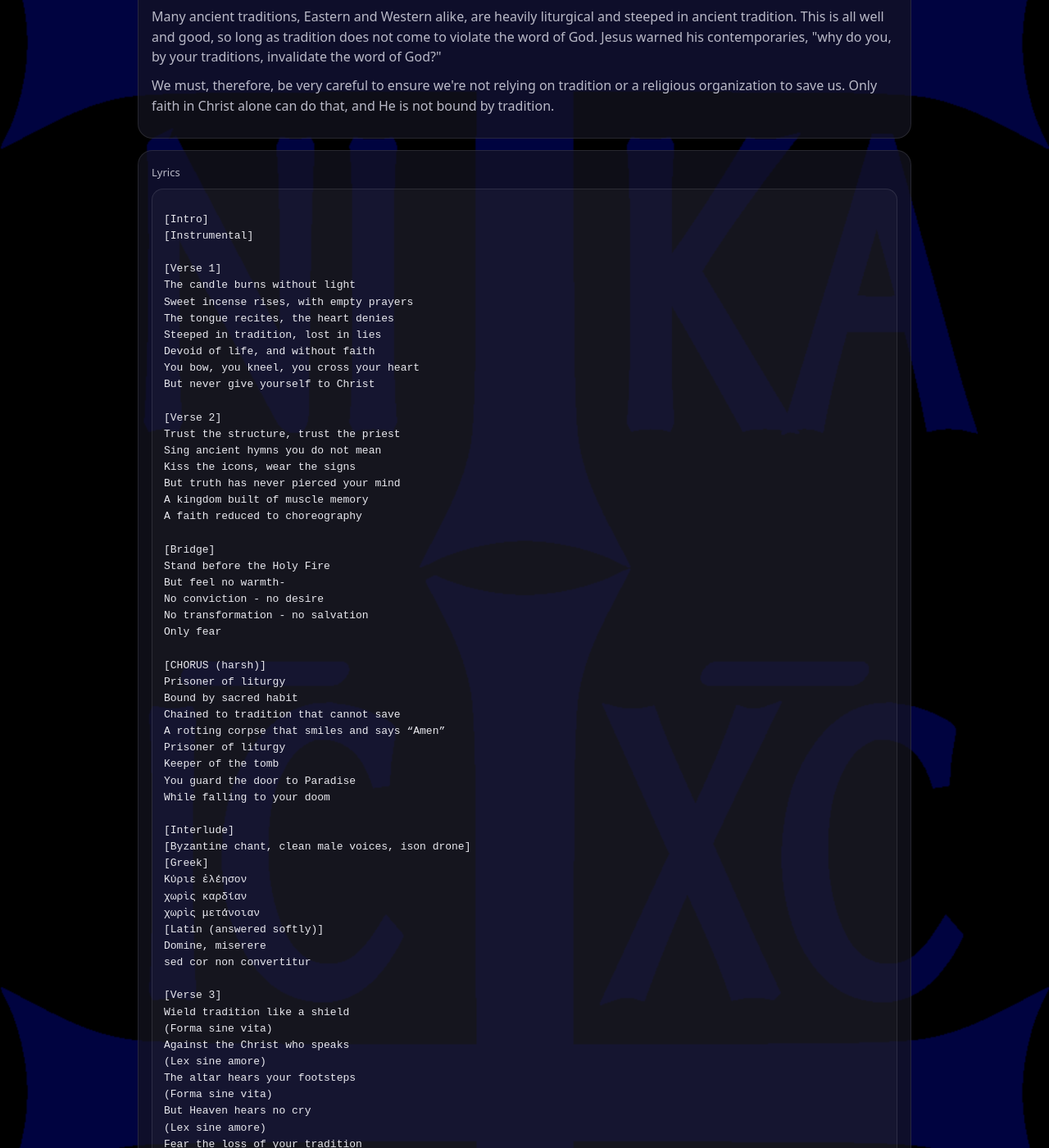
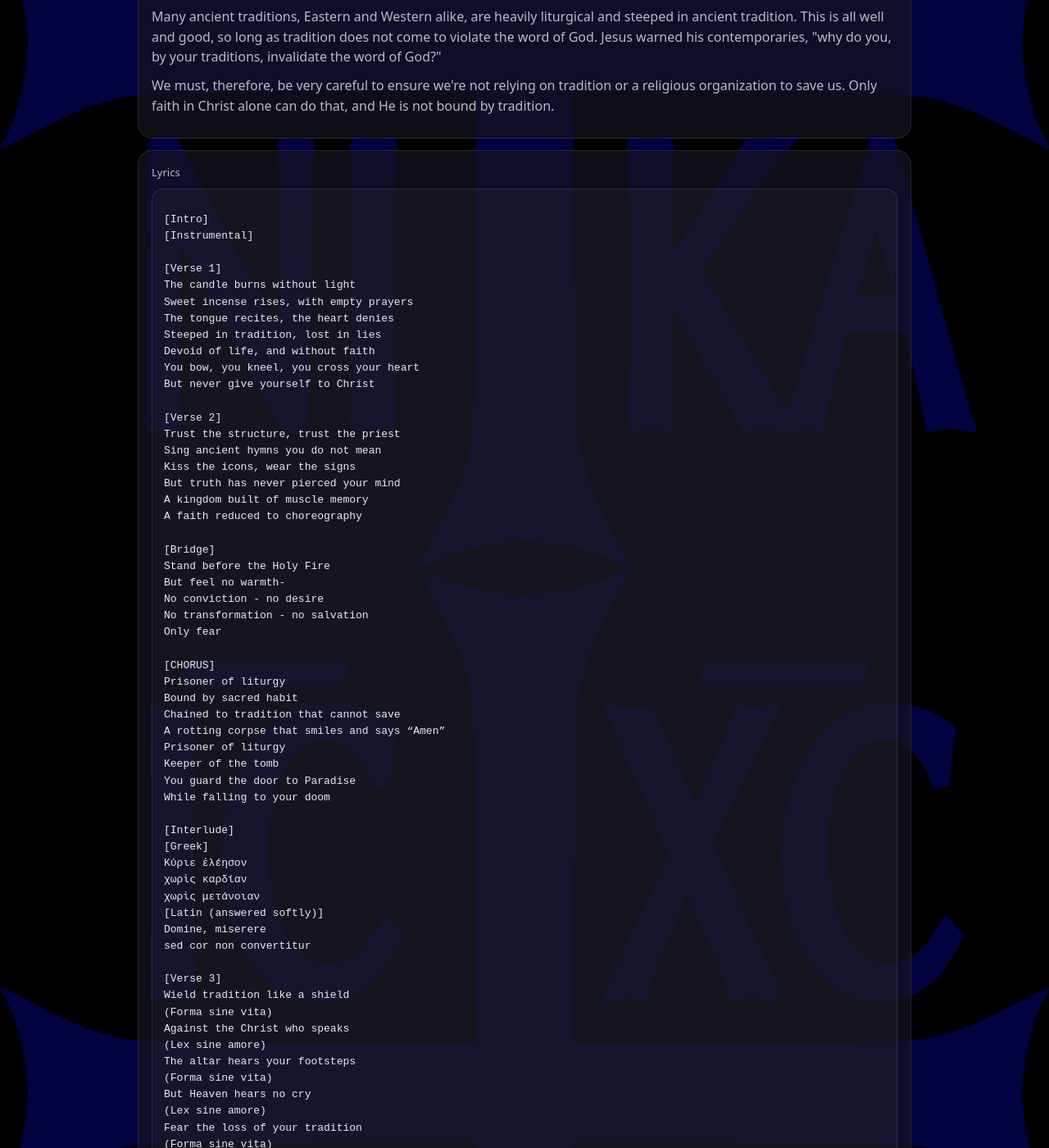
Before and after one commit to Efpophis/music-efpophis-net, a Jekyll site: the page built from _tracks/07-prisoner-of-liturgy.md, in a window 1280 px wide and 1400 px high, scrolled down 588 px. Shown: the whole window at 82% size. Built offline with Jekyll 4.4.1, drawn with Linux system fonts in a browser that asks for light colours; some of the changed text lies outside the part shown.

Commit message:
minor fix to POL lyrics

```diff
--- a/_tracks/07-prisoner-of-liturgy.md
+++ b/_tracks/07-prisoner-of-liturgy.md
@@ -45,7 +45,7 @@ No conviction - no desire
 No transformation - no salvation
 Only fear
 
-[CHORUS (harsh)]
+[CHORUS]
 Prisoner of liturgy
 Bound by sacred habit
 Chained to tradition that cannot save
@@ -56,7 +56,6 @@ You guard the door to Paradise
 While falling to your doom
 
 [Interlude]
-[Byzantine chant, clean male voices, ison drone]
 [Greek]
 Κύριε ἐλέησον
 χωρὶς καρδίαν
```
